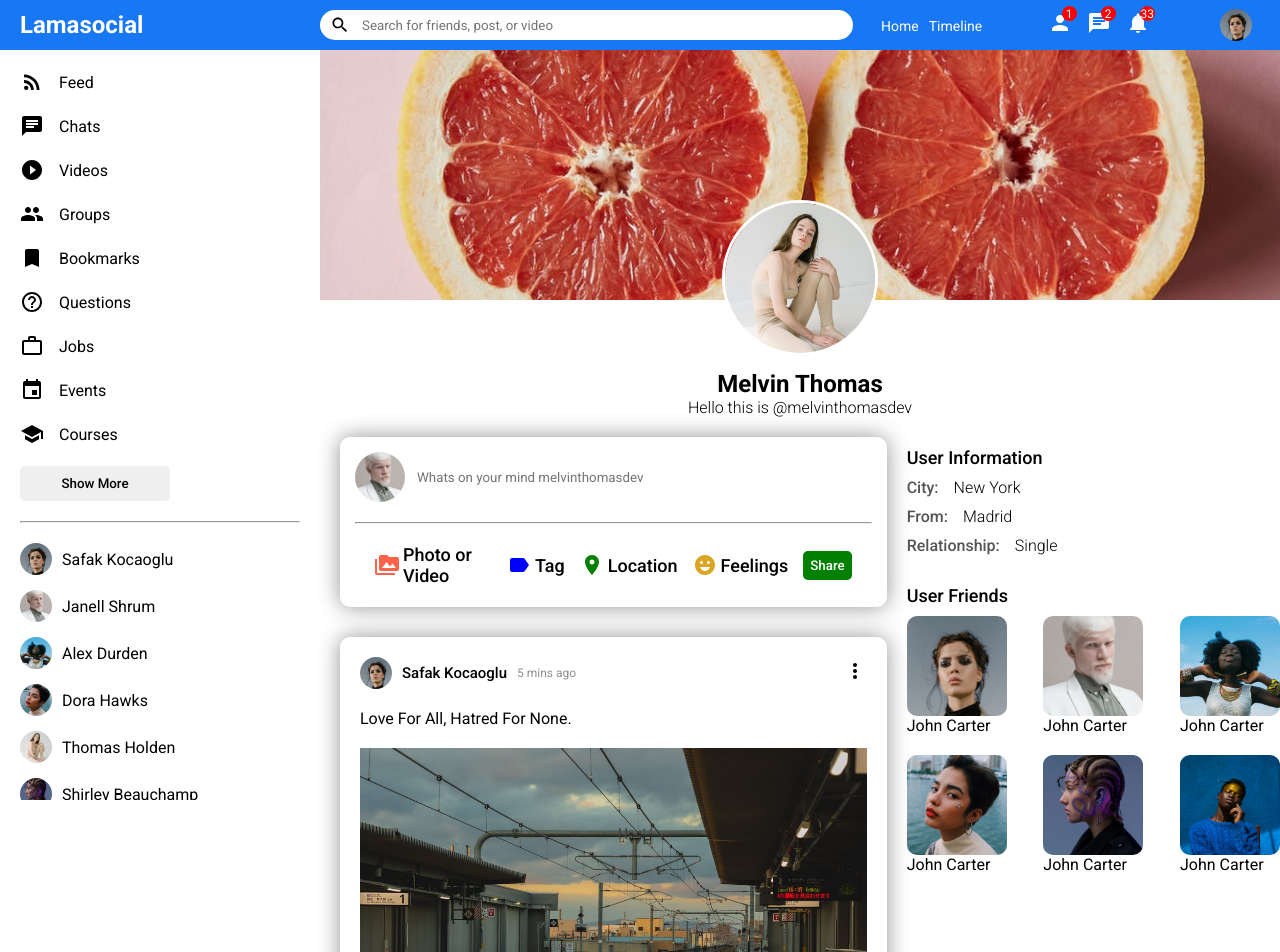
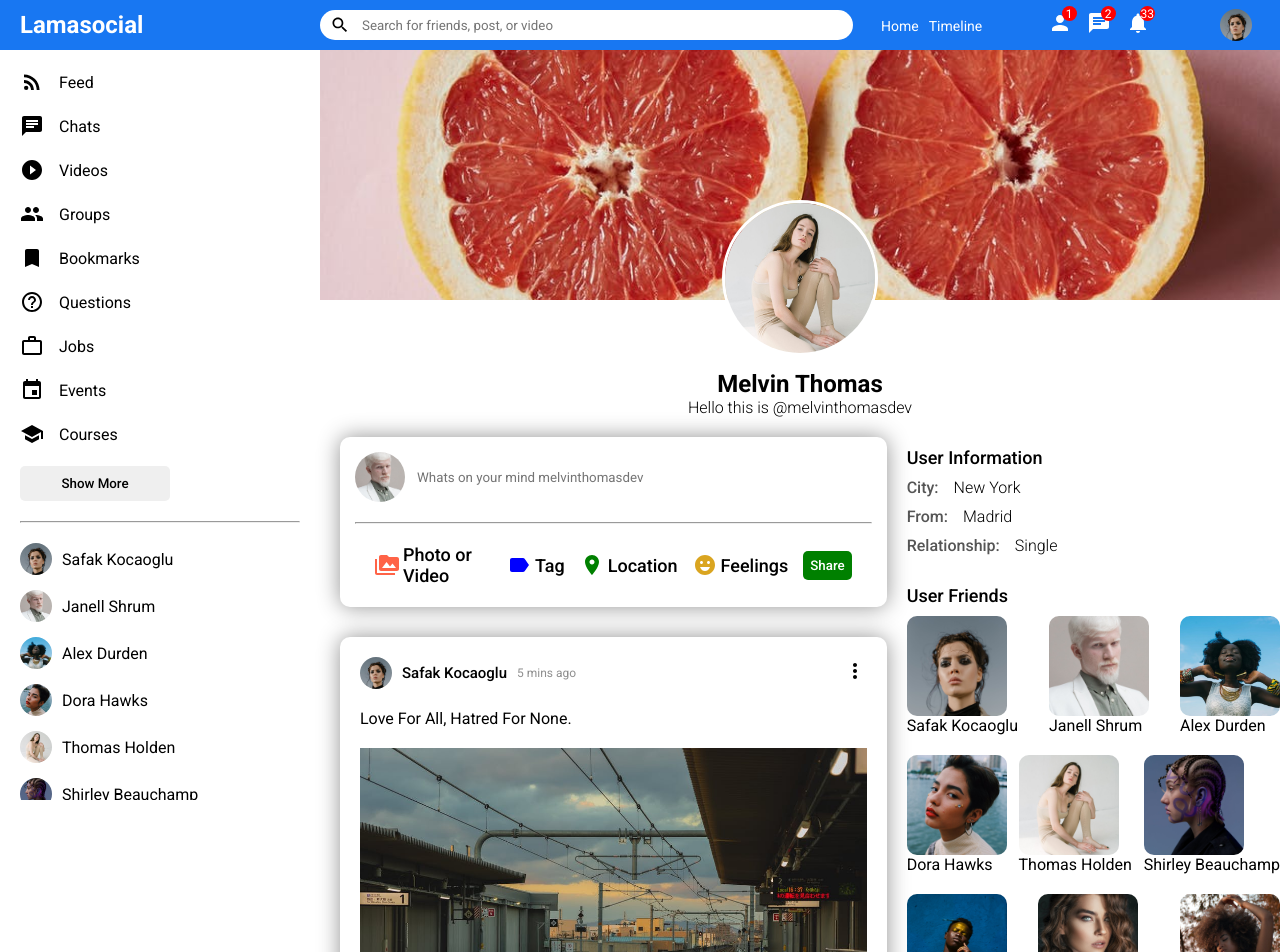
Before and after one commit to melvinthomasdev/react-social, a React (Create React App) app: page / in a window 1280 px wide. Shown: the top 952 px of the page. Built offline with nearby package versions, Linux system fonts and the light colour scheme.

Commit message:
profile frined component

```diff
--- /dev/null
+++ b/src/components/profileFriend/ProfileFriend.jsx
@@ -0,0 +1,10 @@
+import "./profileFriend.css"
+
+export default function ProfileFriend({ user }) {
+  return (
+    <div className="rightbarFollowing">
+        <img className="rightbarFollowingImg" src={user.profilePicture} alt="" />
+        <span className="rightbarFollowingName">{user.username}</span>
+    </div>
+  )
+}
--- a/src/components/rightbar/Rightbar.jsx
+++ b/src/components/rightbar/Rightbar.jsx
@@ -1,6 +1,7 @@
 import "./rightbar.css"
 import { Users } from "../../dummyData"
 import OnlineFriend from "../onlineFriend/OnlineFriend"
+import ProfileFriend from "../profileFriend/ProfileFriend"
 
 export default function Rightbar({ profile }) {
 
@@ -19,7 +20,7 @@ export default function Rightbar({ profile }) {
         <div className="rightbarListContainer">
           <ul className="rightbarFriendList">
             {Users.map((u) => {
-              return <OnlineFriend key={u.di} user={u} />
+              return <OnlineFriend key={u.id} user={u} />
             })}
           </ul>
         </div>
@@ -47,30 +48,9 @@ export default function Rightbar({ profile }) {
         </div>
         <h4 className="rightbarTitle">User Friends</h4>
         <div className="rightbarFollowings">
-          <div className="rightbarFollowing">
-            <img className="rightbarFollowingImg" src="assets/person/1.jpeg" alt="" />
-            <span className="rightbarFollowingName">John Carter</span>
-          </div>
-          <div className="rightbarFollowing">
-            <img className="rightbarFollowingImg" src="assets/person/2.jpeg" alt="" />
-            <span className="rightbarFollowingName">John Carter</span>
-          </div>
-          <div className="rightbarFollowing">
-            <img className="rightbarFollowingImg" src="assets/person/3.jpeg" alt="" />
-            <span className="rightbarFollowingName">John Carter</span>
-          </div>
-          <div className="rightbarFollowing">
-            <img className="rightbarFollowingImg" src="assets/person/4.jpeg" alt="" />
-            <span className="rightbarFollowingName">John Carter</span>
-          </div>
-          <div className="rightbarFollowing">
-            <img className="rightbarFollowingImg" src="assets/person/6.jpeg" alt="" />
-            <span className="rightbarFollowingName">John Carter</span>
-          </div>
-          <div className="rightbarFollowing">
-            <img className="rightbarFollowingImg" src="assets/person/7.jpeg" alt="" />
-            <span className="rightbarFollowingName">John Carter</span>
-          </div>
+          { Users.map((u) => {
+            return <ProfileFriend key={u.id} user={u} />
+          })}
         </div>
       </>
     )
```
Also changed, not shown: src/components/profileFriend/profileFriend.css (added).
